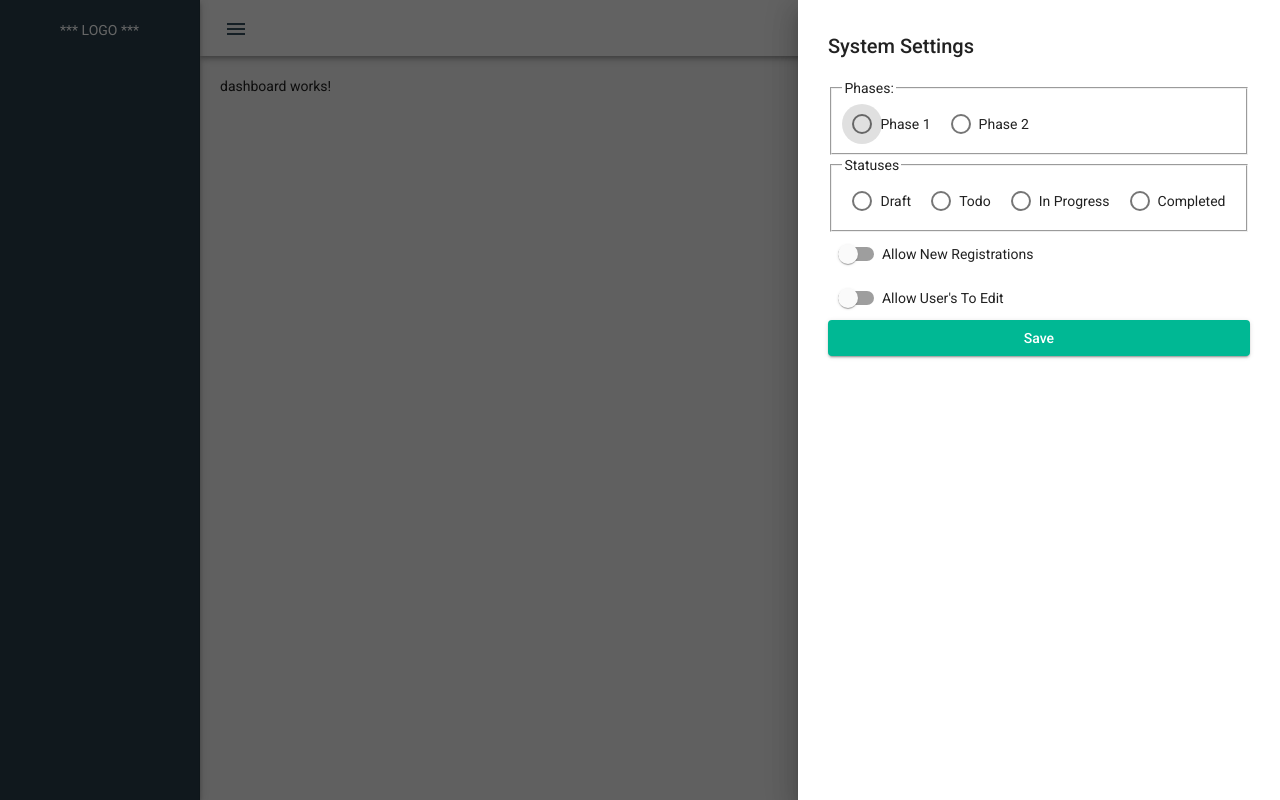
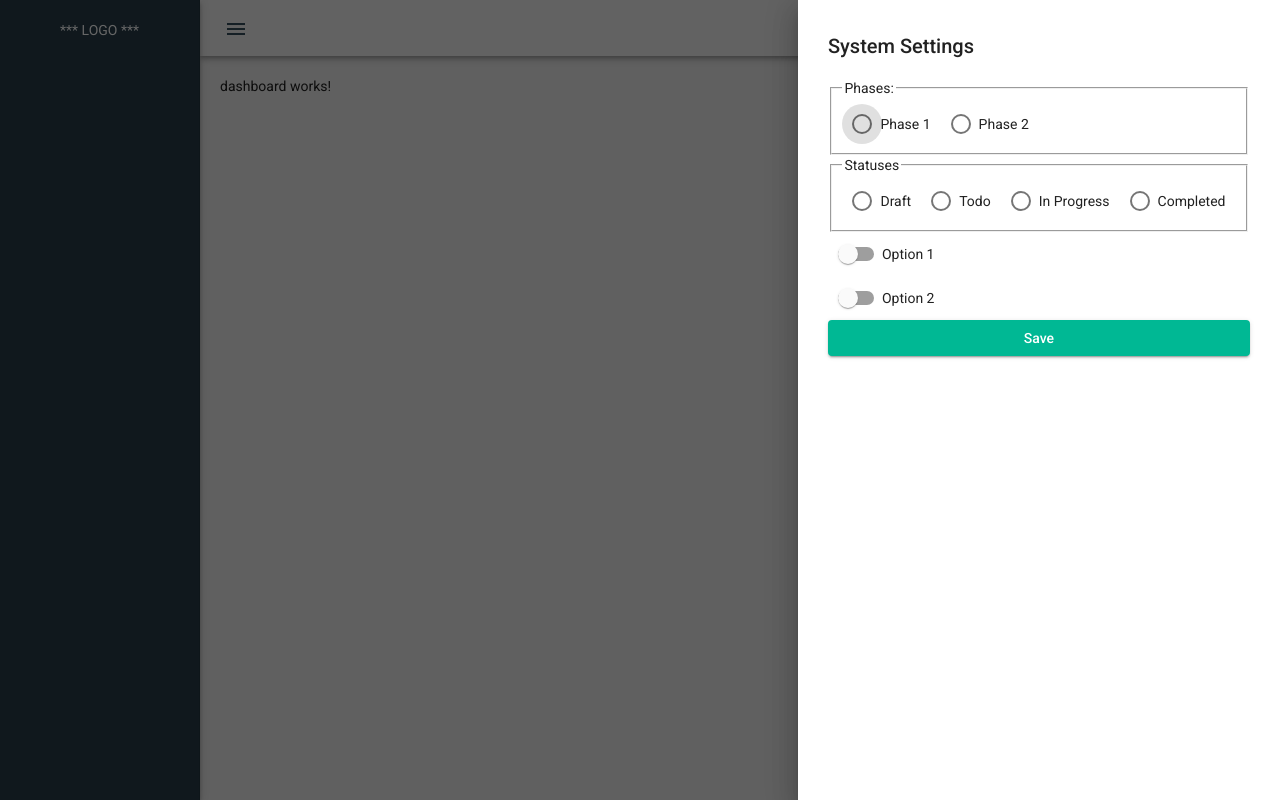
Before and after one commit to ricobarnes/javelin, an Angular app: page / in a window 1280 px wide. Both pictures are taken after a click on the button "settings". Built offline with nearby package versions, Linux system fonts and the light colour scheme.

Commit message:
settings sidebar

```diff
--- a/src/app/app.component.html
+++ b/src/app/app.component.html
@@ -61,20 +61,20 @@
           <div class="top-margin">
             <mat-slide-toggle
               style="margin: 10px;"
-              formControlName="allowRegistrations"
-              [checked]="settingsFormGroup.controls.allowRegistrations?.value"
+              formControlName="slideToggle1"
+              [checked]="settingsFormGroup.controls.slideToggle1?.value"
             >
-              Allow New Registrations</mat-slide-toggle
+              Option 1</mat-slide-toggle
             >
           </div>
 
           <div class="top-margin">
             <mat-slide-toggle
               style="margin: 10px;"
-              formControlName="allowUserEdits"
-              [checked]="settingsFormGroup.controls.allowUserEdits?.value"
+              formControlName="slideToggle2"
+              [checked]="settingsFormGroup.controls.slideToggle2?.value"
             >
-              Allow User's To Edit</mat-slide-toggle
+              Option 2</mat-slide-toggle
             >
           </div>
         </div>
--- a/src/app/app.component.ts
+++ b/src/app/app.component.ts
@@ -14,8 +14,8 @@ export class AppComponent implements OnInit, AfterViewInit {
   settingsFormGroup: FormGroup = this._fb.group({
     phase: new FormControl(),
     memberSort: new FormControl(),
-    allowRegistrations: new FormControl(),
-    allowUserEdits: new FormControl(),
+    slideToggle1: new FormControl(),
+    slideToggle2: new FormControl(),
   });
 
   example1Options = [
```
